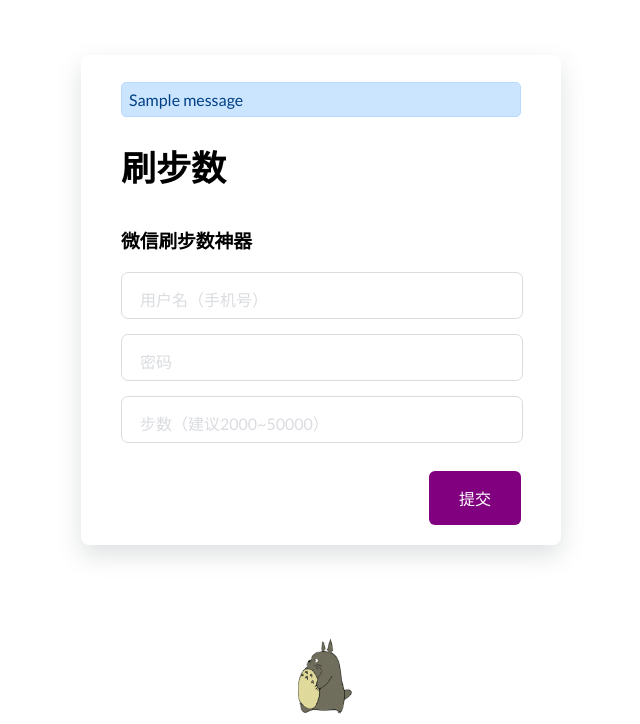
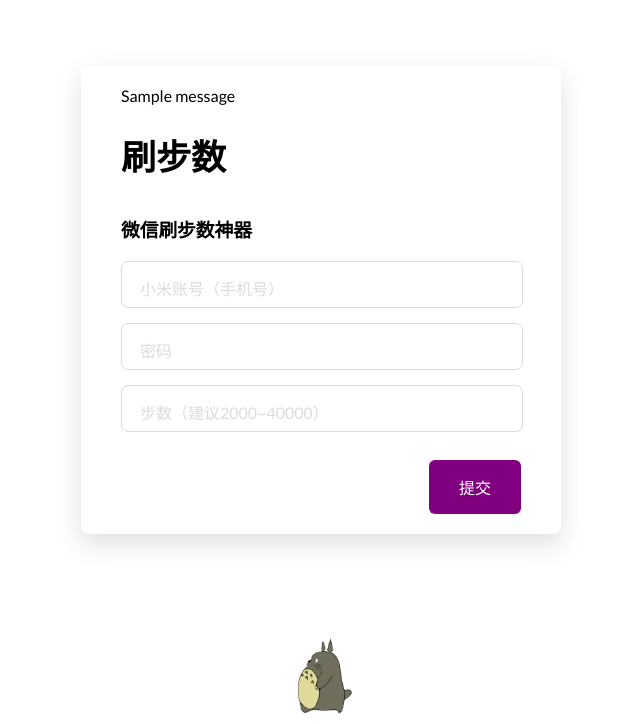
Before and after one commit to ZHJ0125/bushu, a Flask app: page / in a window 1280 px wide. Shown: the top 724 px of the page, without its empty margins (319-959 px from the left). Run offline with Flask 2, Linux system fonts and the light colour scheme; one stand-in notice (Sample message) is shown.

Commit message:
Forms replaced by the Flask-WTF framework

```diff
--- a/main.py
+++ b/main.py
@@ -1,6 +1,8 @@
+from time import sleep
+from tkinter import DISABLED
 from flask import Flask, render_template, request, flash, url_for, redirect
 from flask_wtf import FlaskForm
-from wtforms import StringField
+from wtforms import StringField, SubmitField
 from wtforms.validators import DataRequired, Regexp
 
 app = Flask(__name__)
@@ -9,31 +11,34 @@ app.config['SECRET_KEY'] = 'ZHJ0125-bushu-dev'
 name = 'ZHJ0125'
 
 class MyForm(FlaskForm):
-    mobile = StringField('手机', validators=[DataRequired(), Regexp('^1[35789]\d{9}$', 0, '手机号码不合法')], render_kw={'placeholder': '输入手机号'})
+    username = StringField('小米账号（手机号）', validators=[DataRequired(), Regexp('^1[35789]\d{9}$')], render_kw={'type':'number', 'class':"input", 'placeholder':"a"})
+    password = StringField('密码', validators=[DataRequired()], render_kw={'type':'password', 'class':"input", 'placeholder':"a"})
+    steps = StringField('步数（建议2000~40000）', validators=[DataRequired()], render_kw={'type':'number', 'class':"input", 'placeholder':"a"})
+    submit = SubmitField('提交', render_kw={'type':"submit", 'class':"submitBtn"})
 
 @app.route('/', methods=['GET', 'POST'])
 def index():
+    form = MyForm()
     if request.method == 'POST':
-        flash('抱歉兄弟，后端代码还没写呢，敬请期待😂')  # 显示错误提示
-        # 获取表单数据
-        username = request.form.get('username')  # 传入表单对应输入字段的 name 值
-        password = request.form.get('password')
-        steps = request.form.get('steps')
-        print("[Debug] -> username="+username, "password="+password, "steps="+steps)
-        if not username or not password or not steps:
-            flash('输入的数据有误')  # 显示错误提示
-            return redirect(url_for('index'))  # 重定向回主页
+        if form.validate_on_submit():
+            # 数据格式正确，获取表单数据
+            print("username = " + form.username.data)
+            print("password = " + form.password.data)
+            print("steps = " + form.steps.data)
+            if(int(form.steps.data) <= 0 or int(form.steps.data) > 40000):
+                flash('步数超出范围，请重新输入步数', 'error')
+                return render_template('index.html', form=form)
+            flash('正在请求刷新步数，请稍等...')
+            form.submit.render_kw = {'type':"submit", 'class':"submitBtn_disable", 'disabled': 'disabled'}  # 禁用submit
+
+            sleep(5)  # 此处用来留作API请求
+
+            form.submit.render_kw = {'type':"submit", 'class':"submitBtn"}  # 启用submit
+        else:
+            flash('输入的数据格式有误，请重新输入账号和密码', 'error')  # 显示错误提示
+            return render_template('index.html', form=form)
     # 默认GET请求，返回主页面
-    return render_template('index.html', name=name)
-
-@app.route('/test', methods=['GET', 'POST'])
-def test():
-    form = MyForm()
-    if form.validate_on_submit(): # 此方法会自动验证POST方式以及数据格式是否合法
-        print("mobile = " + form.mobile.data)
-    else:
-        print("手机格式有误")
-    return render_template('test.html', form=form)
+    return render_template('index.html', form=form)
 
 @app.errorhandler(404)  # 传入要处理的错误代码
 def page_not_found(e):  # 接受异常对象作为参数
--- a/static/style.css
+++ b/static/style.css
@@ -92,6 +92,20 @@ footer {
     margin-top: 30px;
 }
 
+.submitBtn_disable {
+    display: block;
+    margin-left: auto;
+    padding: 15px 30px;
+    border: none;
+    color: white;
+    border-radius: 6px;
+    cursor: pointer;
+    font-size: 16px;
+    margin-top: 30px;
+    background-color: #9867C5;
+    transform: translateY(-2px);
+}
+
 .submitBtn:hover {
     background-color: #9867C5;
     transform: translateY(-2px);
@@ -126,13 +140,23 @@ footer {
 }
 
 /* 闪现消息 */
-.alert {
+.message {
     position: relative;
     padding: 7px;
     margin: 7px 0;
     border: 1px solid transparent;
-    color: #004085;
-    background-color: #cce5ff;
+    color: #008500;
+    background-color: #ccffd5;
     border-color: #b8daff;
     border-radius: 5px;
 }
+.error {
+    position: relative;
+    padding: 7px;
+    margin: 7px 0;
+    border: 1px solid transparent;
+    color: #850000;
+    background-color: #ffcccc;
+    border-color: #b8daff;
+    border-radius: 5px;
+}
--- a/templates/index.html
+++ b/templates/index.html
@@ -12,29 +12,33 @@
 
     <div class="signupFrm">
         <form action="" class="form" method="post">
-            {% for message in get_flashed_messages() %}
-                <div class="alert">{{ message }}</div>
-            {% endfor %}
+            {% with messages = get_flashed_messages(with_categories=true) %}
+                {% if messages %}
+                    {% for category, message in messages %}
+                        <div class="{{ category }}">{{ message }}</div>
+                    {% endfor %}
+                {% endif %}
+            {% endwith %}
             <h1 class="title">刷步数</h1>
 
             <h3> 微信刷步数神器 </h3>
 
             <div class="inputContainer">
-                <input type="tel" name="username" class="input" placeholder="a" required>
-                <label for="" class="label">用户名（手机号）</label>
+                {{ form.csrf_token }}{{ form.username }}
+                <label for="" class="label">{{ form.username.label }}</label>
             </div>
 
             <div class="inputContainer">
-                <input type="password" name="password" class="input" placeholder="a" required>
-                <label for="" class="label">密码</label>
+                {{ form.csrf_token }}{{ form.password }}
+                <label for="" class="label">{{ form.password.label }}</label>
             </div>
 
             <div class="inputContainer">
-                <input type="number" name="steps" class="input" placeholder="a" required>
-                <label for="" class="label">步数（建议2000~50000）</label>
+                {{ form.csrf_token }}{{ form.steps }}
+                <label for="" class="label">{{ form.steps.label }}</label>
             </div>
 
-            <input type="submit" class="submitBtn" value="提交">
+            {{ form.csrf_token }}{{ form.submit }}
         </form>
     </div>
 </body>
```
Also changed, not shown: templates/test.html (deleted, +0 -32 lines).
